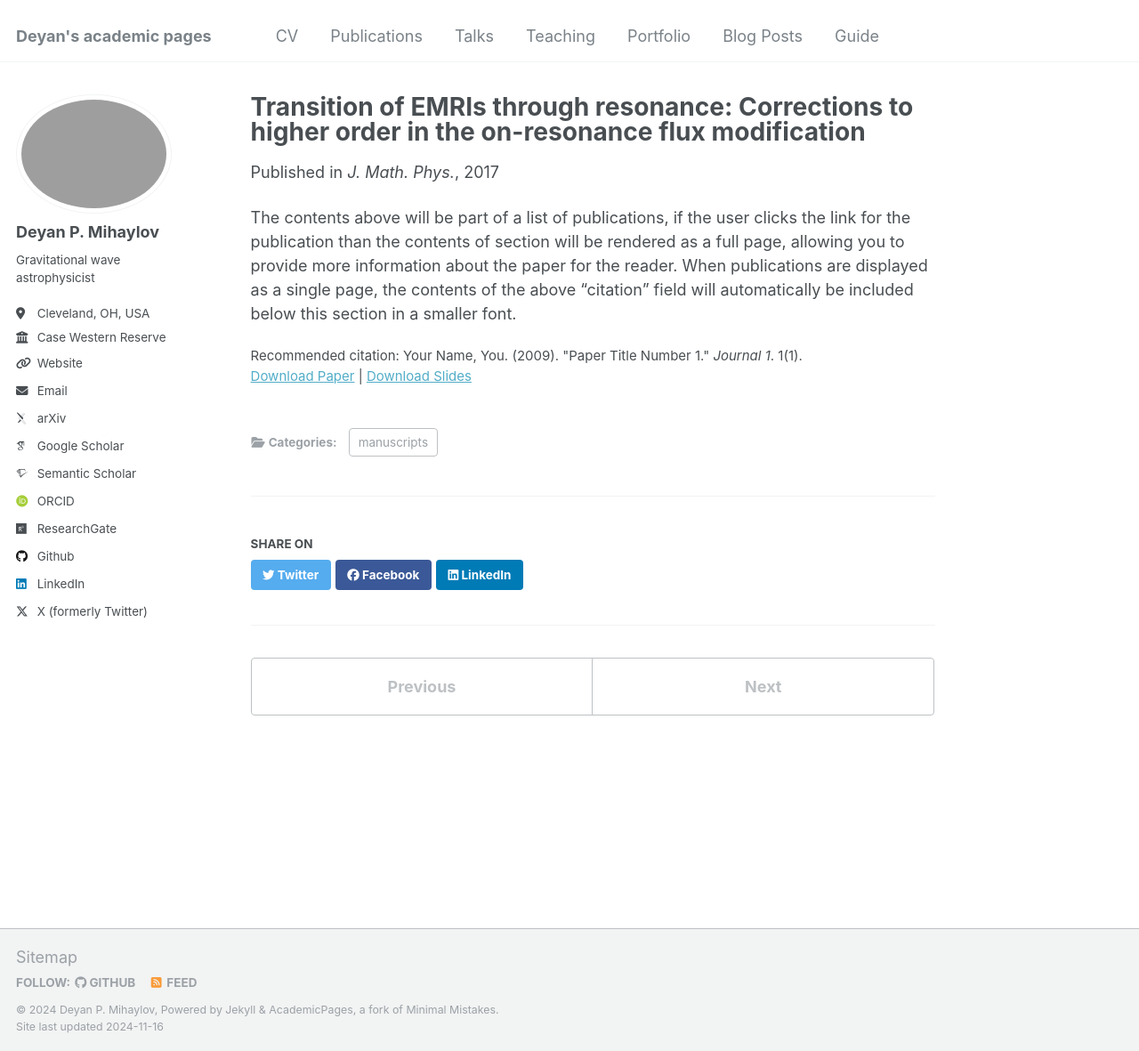
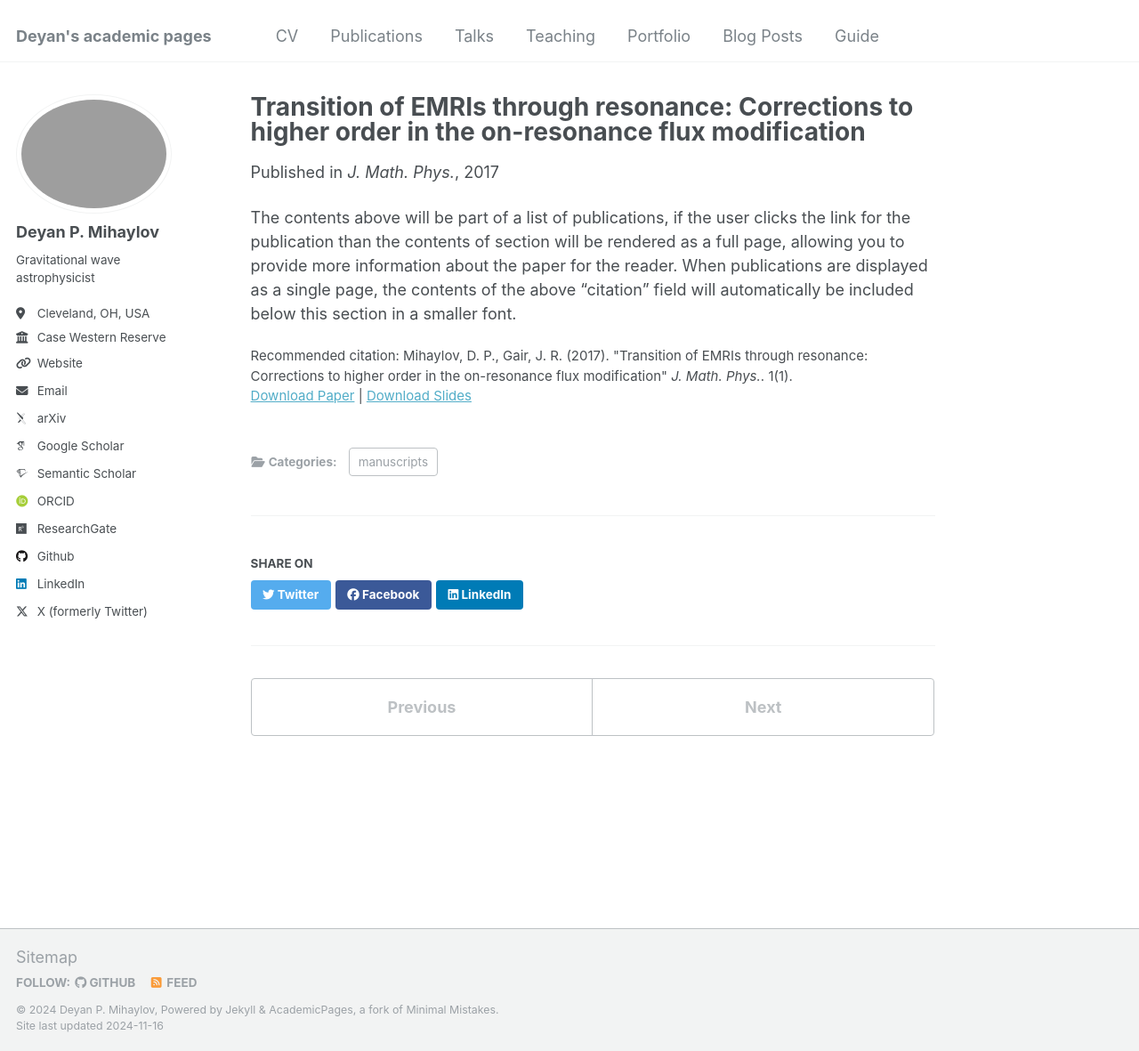
Before and after one commit to deyanmihaylov/deyanmihaylov.github.io, a Jekyll site: the page built from _publications/2017-11-17-paper-1.md, in a window 1280 px wide and 1181 px high. Shown: the whole window at 89% size. Built offline with Jekyll 4.4.1, drawn with Linux system fonts in a browser that asks for light colours; some web fonts are replaced.

Commit message:
Update paper 1 record

```diff
--- a/_publications/2017-11-17-paper-1.md
+++ b/_publications/2017-11-17-paper-1.md
@@ -8,7 +8,7 @@ date: 2017-11-17
 venue: 'J. Math. Phys.'
 slidesurl: 'https://arxiv.org/abs/1706.06639'
 paperurl: 'https://doi.org/10.1063/1.5006336'
-citation: 'Your Name, You. (2009). &quot;Paper Title Number 1.&quot; <i>Journal 1</i>. 1(1).'
+citation: 'Mihaylov, D. P., Gair, J. R. (2017). &quot;Transition of EMRIs through resonance: Corrections to higher order in the on-resonance flux modification&quot; <i>J. Math. Phys.</i>. 1(1).'
 ---
 
 The contents above will be part of a list of publications, if the user clicks the link for the publication than the contents of section will be rendered as a full page, allowing you to provide more information about the paper for the reader. When publications are displayed as a single page, the contents of the above "citation" field will automatically be included below this section in a smaller font.
```
